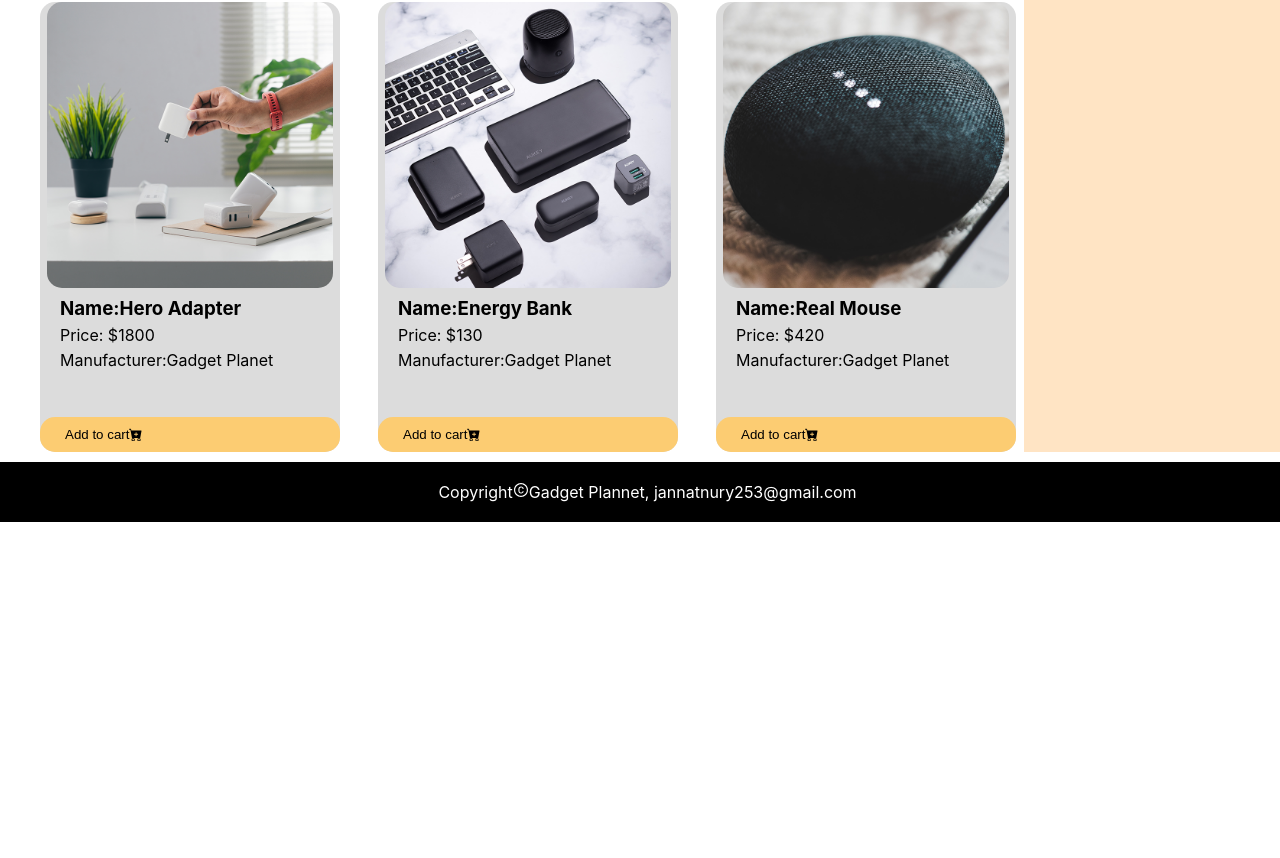
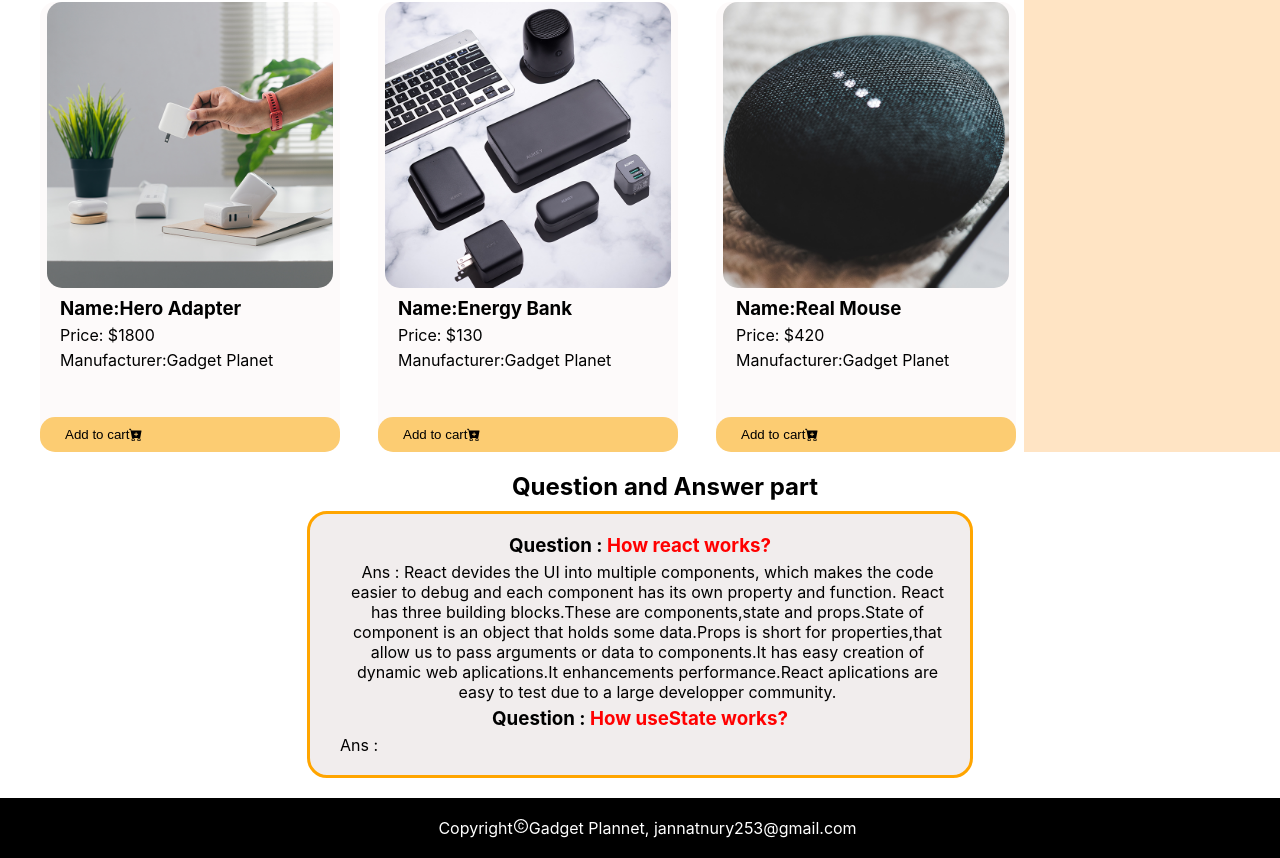
Before and after one commit to jannatnury/gadget-planet, a React (Create React App) app: page / in a window 1280 px wide. Shown: the part 1556-2414 px from the top of the page. Before the commit the page ends 2078 px from the top, so only its background shows below. Built offline with nearby package versions, Linux system fonts and the light colour scheme.

Commit message:
questions and answer added

```diff
--- a/src/App.js
+++ b/src/App.js
@@ -1,6 +1,7 @@
 import './App.css';
 import Footer from './componants/Footer/Footer';
 import Header from './componants/Header/Header';
+import Question from './componants/Question/Question';
 import Shop from './componants/Shop/Shop';
 
 function App() {
@@ -8,8 +9,8 @@ function App() {
     <div className="App">
       <Header></Header>
       <Shop></Shop>
+      <Question></Question>
       <Footer></Footer>
-
     </div>
   );
 }
--- a/src/componants/Footer/Footer.css
+++ b/src/componants/Footer/Footer.css
@@ -5,5 +5,5 @@
     padding: 15px;
     display: flex;
     justify-content: center;
-    margin-top: 10px;
+    margin-top: 20px;
 }
--- a/src/componants/Footer/Footer.js
+++ b/src/componants/Footer/Footer.js
@@ -1,11 +1,11 @@
 import React from 'react';
-import './Footer.css'
+import './Footer.css';
 import {AiOutlineCopyright} from "react-icons/ai";
 
 const Footer = () => {
     return (
         <div className='footer'>
-            <p>Copyright <AiOutlineCopyright/>Gadget Plannet, jannatnury253@gmail.com</p>
+            <p>Copyright <AiOutlineCopyright/> Gadget Plannet, jannatnury253@gmail.com</p>
         </div>
     );
 };
--- a/src/componants/Product/Product.css
+++ b/src/componants/Product/Product.css
@@ -1,7 +1,7 @@
 .product{
     height: 450px;
     width: 300px;
-    background-color:gainsboro;
+    background-color:rgb(253, 250, 250);
     position: relative;
     border-radius: 15px;
 }
--- a/src/componants/Question/Question.css
+++ b/src/componants/Question/Question.css
@@ -0,0 +1,25 @@
+.qa-container h2{
+    color: black;
+    margin-bottom:10px;
+}
+.qa-container h3{
+    color: red;
+    margin: 5px;
+}
+.qa-container span{
+    color: black;
+}
+.ans{
+    color: green;
+}
+.answers{
+    background-color: rgb(241, 237, 237);
+    padding: 15px 10px;
+    height: auto;
+    width: 50%;
+    align-items: center;
+    justify-content: center;
+    margin: auto;
+    border: 3px solid orange;
+    border-radius: 20px;
+}
--- a/src/componants/Question/Question.js
+++ b/src/componants/Question/Question.js
@@ -0,0 +1,18 @@
+import React from 'react';
+import './Question.css';
+
+const Question = () => {
+    return (
+        <div className="qa-container">
+            <h2>Question and Answer part</h2>
+            <div className='answers'>
+            <h3><span>Question :</span> How react works?</h3>
+            <p>Ans : React devides the UI into multiple components, which makes the code easier to debug and each component has its own property and function. React has three building blocks.These are components,state and props.State of component is an object that holds some data.Props is short for properties,that allow us to pass arguments or data to components.It has easy creation of dynamic web aplications.It enhancements performance.React aplications are easy to  test due to a large developper community.</p>
+            <h3><span>Question :</span> How useState works?</h3>
+            <p>Ans :</p>
+            </div>
+        </div>
+    );
+};
+
+export default Question;
```
